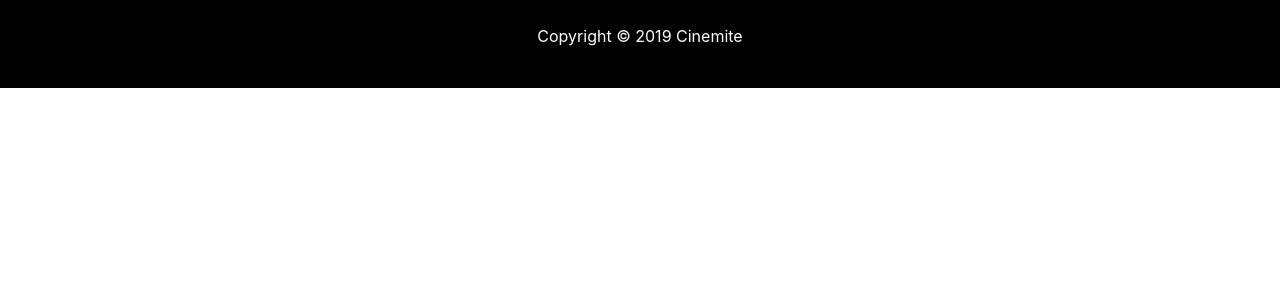
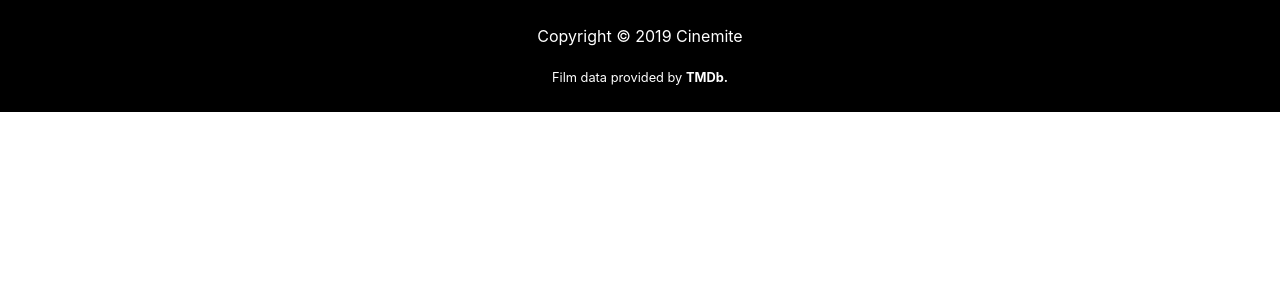
Before and after one commit to meltedopen/Cinemite, a Flask app: page /list in a window 1280 px wide. Shown: the part 56-356 px from the top of the page. Run offline with Flask 2, Linux system fonts and the light colour scheme; a user stored in the database is signed in; some libraries are stand-ins or nearby versions.

Commit message:
added footer text

```diff
--- a/static/css/styles.css
+++ b/static/css/styles.css
@@ -97,11 +97,13 @@ body {
   padding: 5px;
 }
 
+#main-footer a,
 .fa-linkedin,
 .fa-github-square {
   color: white;
 }
 
+#main-footer a:hover,
 .fa-linkedin:hover,
 .fa-github-square:hover {
   color: grey;
@@ -124,7 +126,7 @@ body {
   border: none;
 }
 
-.my-movie-list  {
+.my-movie-list {
   width: 15% !important;
   margin: 10px;
   justify-content: space-between;
--- a/templates/layout.html
+++ b/templates/layout.html
@@ -194,6 +194,7 @@
         <div class="row">
           <div class="col">
             <p>Copyright &copy; <span id="year"></span> Cinemite</p>
+            <small>Film data provided by <a href="https://www.themoviedb.org/" class="testing"><strong>TMDb.</strong> </a></small>
           </div>
         </div>
       </div>
```
